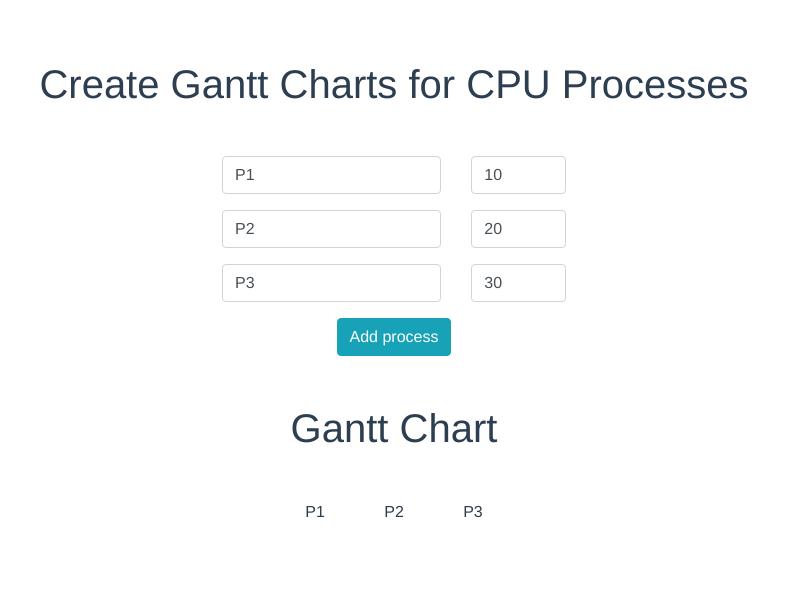
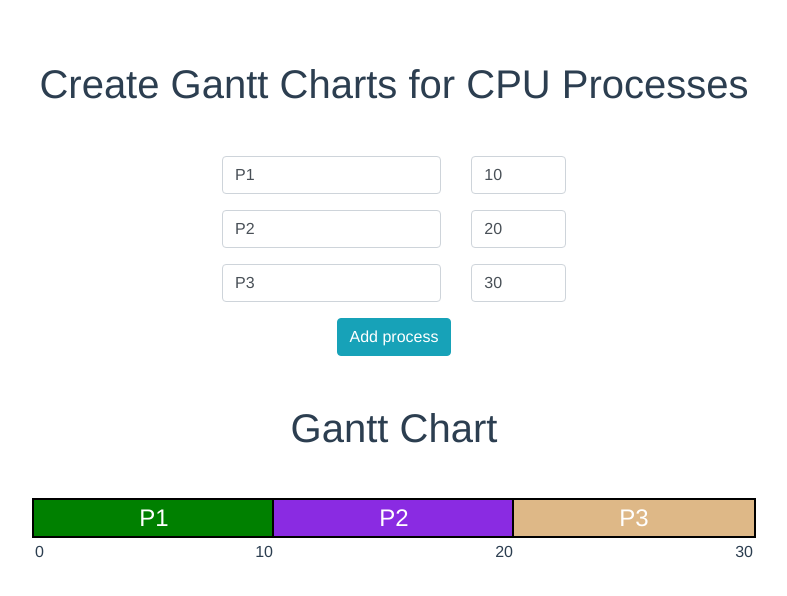
Before and after one commit to ikiranis/gantt, a Vue app: page / in a window 1280 px wide. Shown: the top 596 px of the page, without its empty margins (246-1033 px from the left). Built offline with nearby package versions, Linux system fonts and the light colour scheme.

Commit message:
All basic features working

```diff
--- a/src/components/Gantt.vue
+++ b/src/components/Gantt.vue
@@ -3,9 +3,17 @@
         <h1>Gantt Chart</h1>
 
         <div class="row mt-5">
-            <div v-for="process in processes" class="col">
+            <div v-for="(process, index) in processes">
+                <div class="text-white processBlock"
+                      :style="'width: '+ calculateProcessTime(index)
+                      + 'em; background-color: ' + getColor(process.name)">
+                    {{ process.name }}
+                </div>
 
-                {{ process.name }}
+                <div class="row mt-1">
+                    <div v-if="index === 0" class="mr-auto ml-3">0</div>
+                    <div class="ml-auto mr-3">{{ process.timeEnd }}</div>
+                </div>
             </div>
         </div>
     </div>
@@ -16,7 +24,21 @@
 	export default {
 		data() {
 			return {
-                uniqueProcesses: []
+                processColors: [],
+
+                colors: [
+                    'green',
+                    'blueviolet',
+                    'burlywood',
+                    'darkgreen',
+                    'crimson',
+                    'darkolivegreen',
+                    'indigo',
+                    'darkslateblue',
+                    'mediumorchid',
+					'goldenrod',
+                    'orangered'
+                ]
 			}
 		},
 
@@ -32,21 +54,63 @@
         },
 
         watch:  {
-			processes() {
+			processes: {
+				deep: true,
+
+                handler() {
+					this.getProcessColors()
+                }
+            }
+        },
+
+        created() {
+			this.getProcessColors()
+		},
+
+		methods: {
+			getProcessColors() {
 				let uniqueProcesses = []
+				let color = 0
 
 				this.processes.forEach(item => {
 					if (!uniqueProcesses.includes(item.name)) {
-						uniqueProcesses.push(item.name)
+						uniqueProcesses.push({
+							name: item.name,
+							color: this.colors[color]
+						})
+
+                        color = (color === 10) ? 0 : color + 1
 					}
 				})
 
-				this.uniqueProcesses = uniqueProcesses
+				this.processColors = uniqueProcesses
+            },
+
+			calculateProcessTime(index) {
+				if (index === 0) {
+					return this.processes[index].timeEnd
+				}
+
+				return this.processes[index].timeEnd - this.processes[index-1].timeEnd
+			},
+
+            getColor(processName) {
+				let found = this.processColors.find(item => {
+					return item.name === processName
+                })
+
+                return found.color
             }
-        },
-
-		methods: {
-            //
 		}
 	}
 </script>
+
+<style scoped>
+    .processBlock {
+        display: block;
+        font-size: 1.5em;
+        outline-color: black;
+        outline-style: solid;
+        outline-width: 2px;
+    }
+</style>
--- a/src/components/Processes.vue
+++ b/src/components/Processes.vue
@@ -41,7 +41,6 @@
 					name: '',
 					timeEnd: null
 				})
-
             }
         }
     }
```
